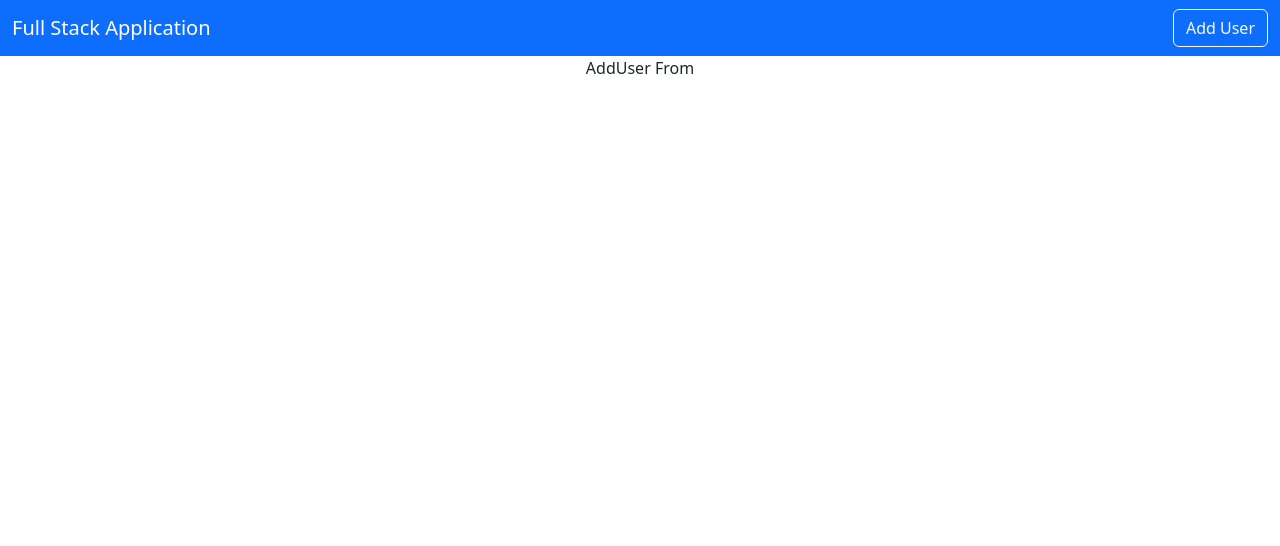
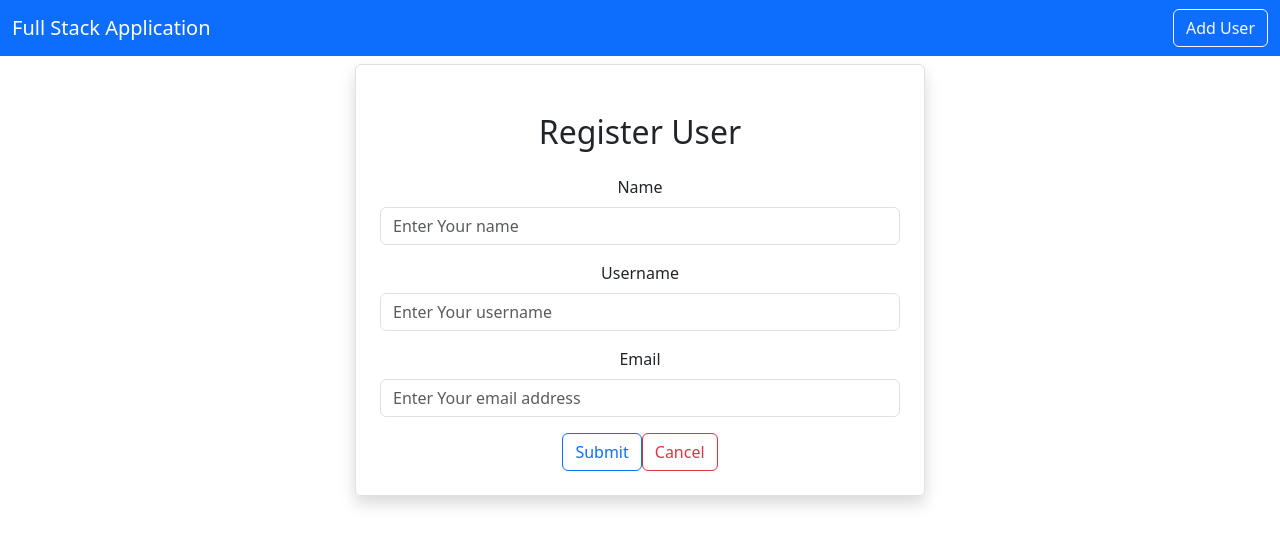
Before and after one commit to Dhack99/FullStack_Backend_App-FrontEnd-, a React (Create React App) app: page /adduser in a window 1280 px wide. Shown: the top 546 px of the page. Built offline with nearby package versions, Linux system fonts and the light colour scheme.

Commit message:
create register user form

```diff
--- a/src/users/AddUsers.js
+++ b/src/users/AddUsers.js
@@ -2,6 +2,28 @@
 
 export default function AddUsers() {
   return (
-    <div>AddUser From</div>
+    <div className='container'>
+        <div className="row">
+            <div className="col-md-6 offset-md-3 border rounded p-4 mt-2 shadow">
+            <h2 className='text-center m-4'>Register User</h2>
+
+            <div className='mb-3'>
+                <label htmlFor='Name' className='form-label'>Name</label>
+                <input type={"text"} className='form-control' placeholder='Enter Your name' name='name'/>
+            </div>
+            <div className='mb-3'>
+                <label htmlFor='Name' className='form-label'>Username</label>
+                <input type={"text"} className='form-control' placeholder='Enter Your username' name='username'/>
+            </div>
+            <div className='mb-3'>
+                <label htmlFor='Name' className='form-label'>Email</label>
+                <input type={"text"} className='form-control' placeholder='Enter Your email address' name='email'/>
+            </div>
+
+            <button type='submit' className='btn btn-outline-primary'>Submit</button>
+            <button type='submit' className='btn btn-outline-danger'>Cancel</button>
+            </div>
+        </div>
+    </div>
   )
 }
```
